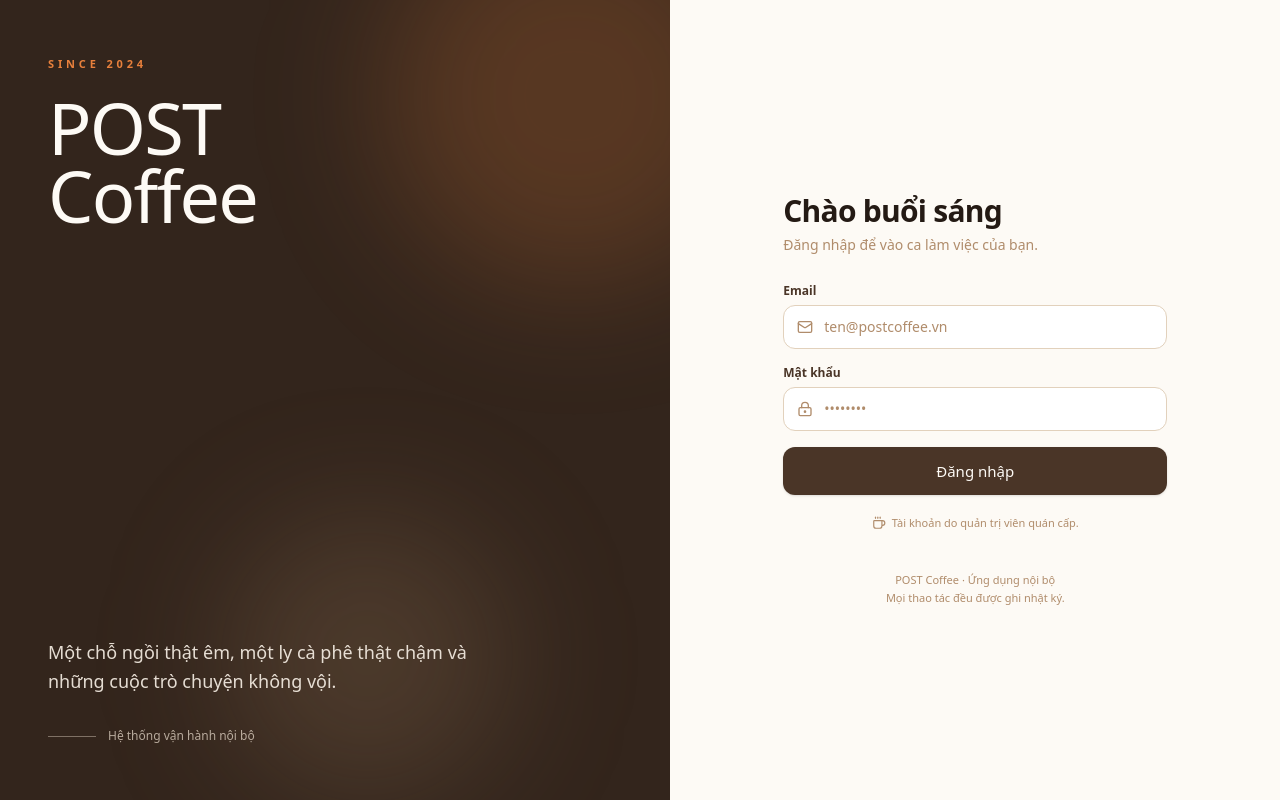
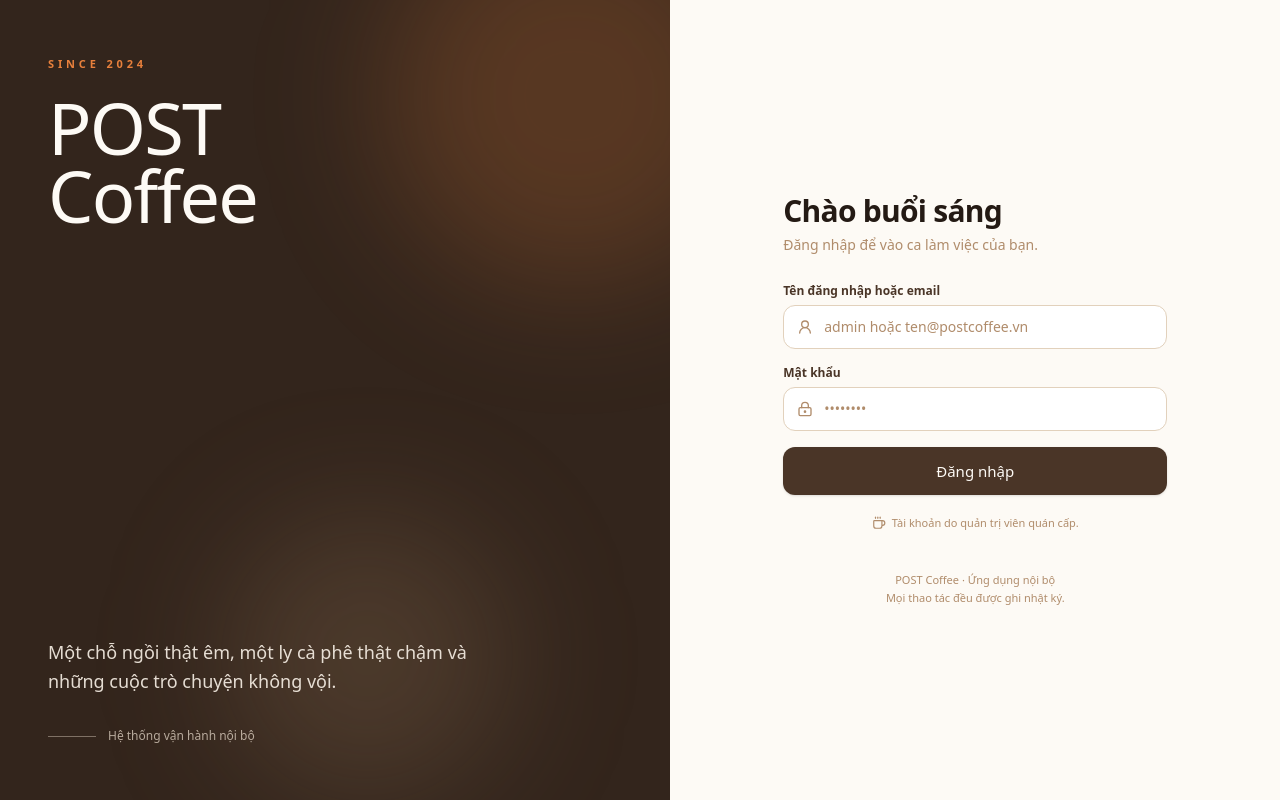
Before and after one commit to haidang-tech/POST-coffee, a Next.js app: page /login in a window 1280 px wide. Built offline with nearby package versions, Linux system fonts and the light colour scheme.

Commit message:
feat: allow admin username for sign in

```diff
--- a/src/app/login/login-form.tsx
+++ b/src/app/login/login-form.tsx
@@ -1,7 +1,7 @@
 "use client";
 
 import { useActionState } from "react";
-import { Coffee, Loader2, LockKeyhole, Mail } from "lucide-react";
+import { Coffee, Loader2, LockKeyhole, UserRound } from "lucide-react";
 import { signInAction, type LoginState } from "./actions";
 import { Button } from "@/components/ui/button";
 import { Input } from "@/components/ui/input";
@@ -19,17 +19,19 @@ export function LoginForm() {
           htmlFor="email"
           className="mb-1.5 block text-xs font-semibold text-coffee-700"
         >
-          Email
+          Tên đăng nhập hoặc email
         </label>
         <div className="relative">
-          <Mail className="pointer-events-none absolute left-3.5 top-1/2 h-4 w-4 -translate-y-1/2 text-mocha-400" />
+          <UserRound className="pointer-events-none absolute left-3.5 top-1/2 h-4 w-4 -translate-y-1/2 text-mocha-400" />
           <Input
             id="email"
             name="email"
-            type="email"
-            autoComplete="email"
+            type="text"
+            autoComplete="username"
+            autoCapitalize="none"
+            spellCheck={false}
             required
-            placeholder="ten@postcoffee.vn"
+            placeholder="admin hoặc ten@postcoffee.vn"
             className="pl-10"
           />
         </div>
--- a/src/lib/validation.ts
+++ b/src/lib/validation.ts
@@ -3,7 +3,9 @@ import { z } from "zod";
 const uuid = z.string().uuid();
 
 export const loginSchema = z.object({
-  email: z.string().trim().toLowerCase().pipe(z.email("Email không hợp lệ")),
+  email: z.string().trim().toLowerCase()
+    .transform((value) => value === "admin" ? "admin@postcoffee.vn" : value)
+    .pipe(z.email("Nhập tên đăng nhập admin hoặc email hợp lệ")),
   password: z.string().min(6, "Mật khẩu tối thiểu 6 ký tự").max(72),
 });
 
```
